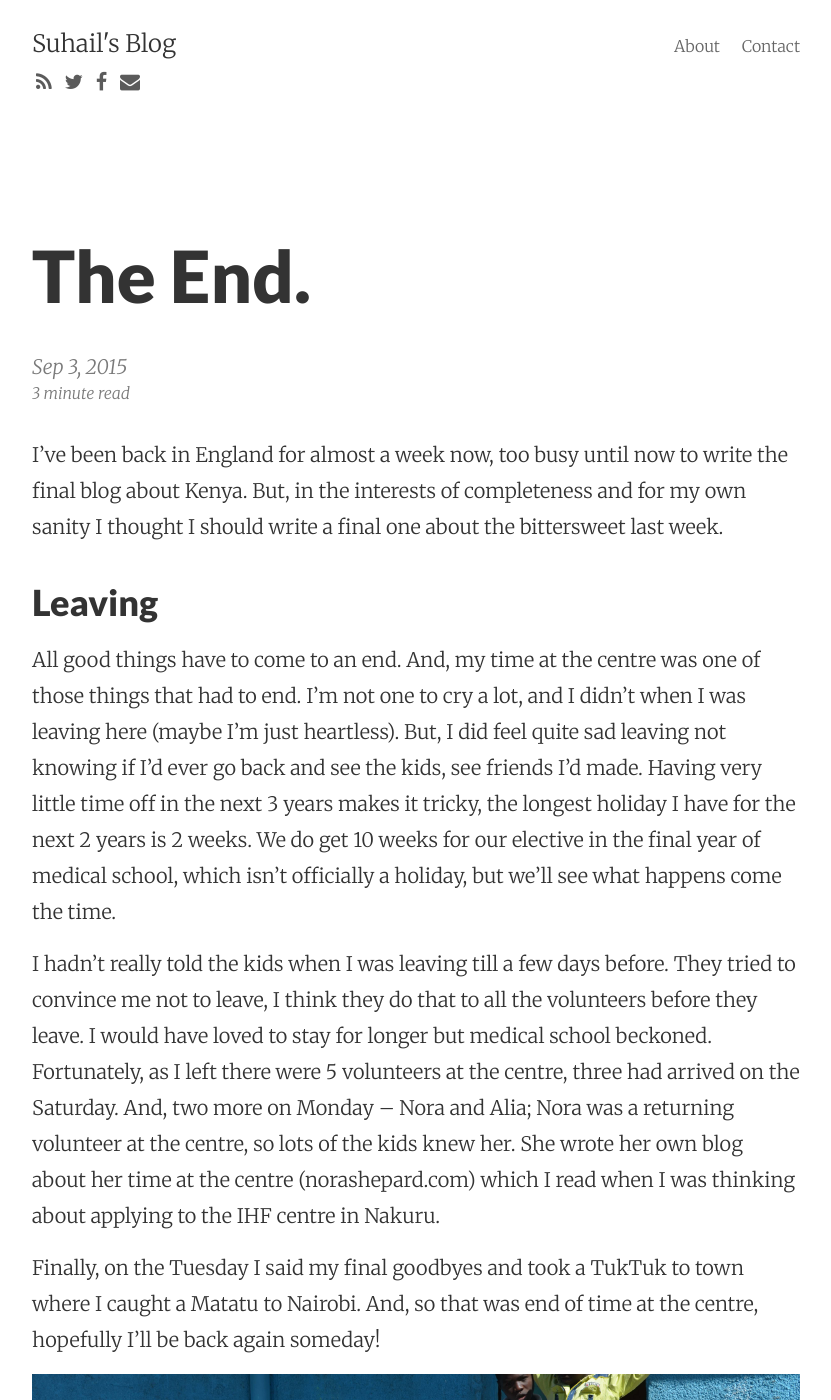
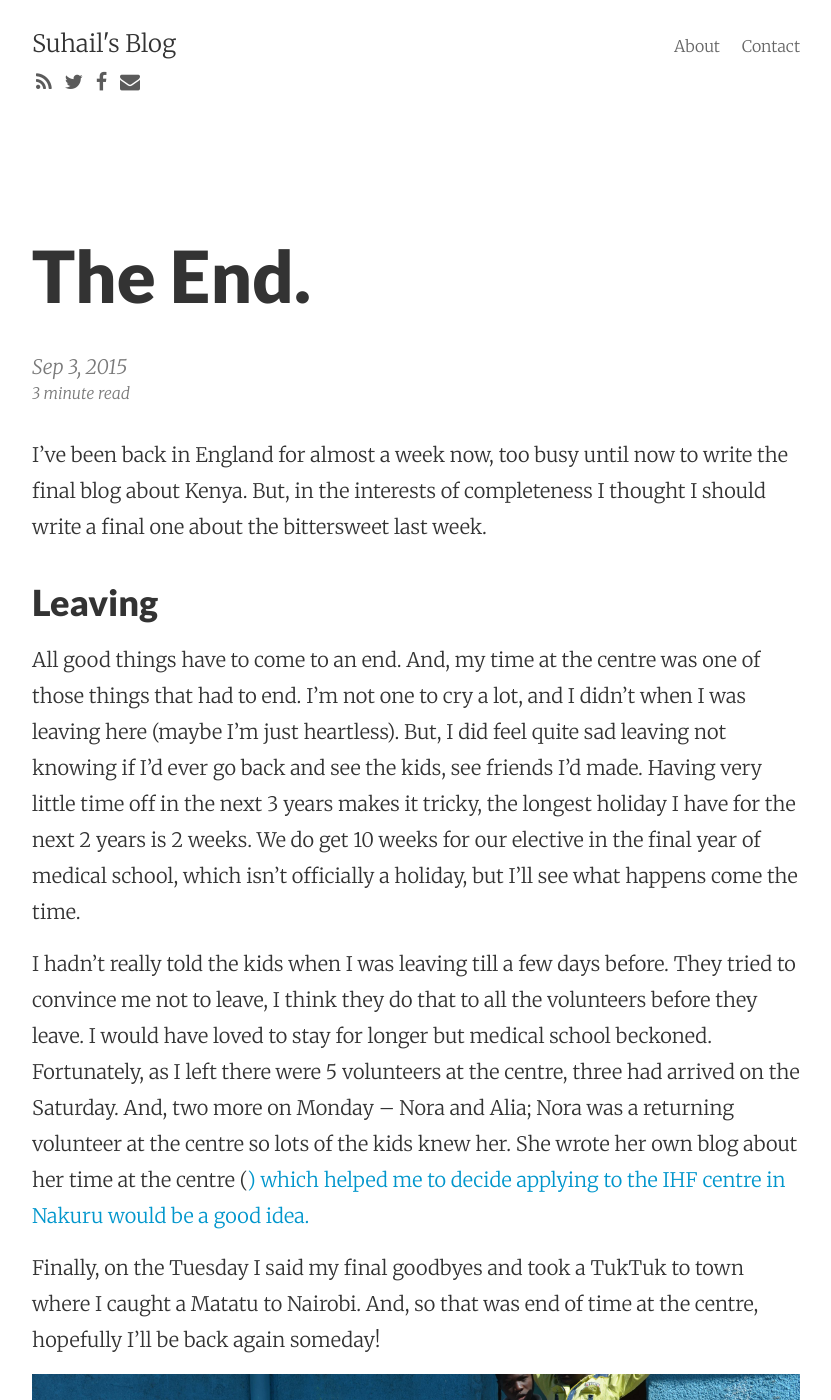
Before and after one commit to suhailenator/suhailenator.github.io, a Jekyll site: the page built from _posts/2015-09-03-the-end.md, in a window 1280 px wide and 1400 px high. Shown: the whole window, without its empty margins (224-1055 px from the left). Built offline with Jekyll 4.4.1, drawn with Linux system fonts in a browser that asks for light colours; nearby versions of some CDN libraries; Markdown is read by kramdown in place of the engine named in the settings; some of the changed text lies outside the part shown.

Commit message:
proofed and ready hopefully!

```diff
--- a/_posts/2015-09-03-the-end.md
+++ b/_posts/2015-09-03-the-end.md
@@ -9,12 +9,12 @@ last_modified_at: 2015-09-03
 categories: kenya
 ---
 
-I’ve been back in England for almost a week now, too busy until now to write the final blog about Kenya. But, in the interests of completeness and for my own sanity I thought I should write a final one about the bittersweet last week.
+I’ve been back in England for almost a week now, too busy until now to write the final blog about Kenya. But, in the interests of completeness I thought I should write a final one about the bittersweet last week.
 
 ###Leaving
-All good things have to come to an end. And, my time at the centre was one of those things that had to end. I’m not one to cry a lot, and I didn’t when I was leaving here (maybe I’m just heartless). But, I did feel quite sad leaving not knowing if I’d ever go back and see the kids, see friends I’d made. Having very little time off in the next 3 years makes it tricky, the longest holiday I have for the next 2 years is 2 weeks. We do get 10 weeks for our elective in the final year of medical school, which isn’t officially a holiday, but we’ll see what happens come the time.
+All good things have to come to an end. And, my time at the centre was one of those things that had to end. I’m not one to cry a lot, and I didn’t when I was leaving here (maybe I’m just heartless). But, I did feel quite sad leaving not knowing if I’d ever go back and see the kids, see friends I’d made. Having very little time off in the next 3 years makes it tricky, the longest holiday I have for the next 2 years is 2 weeks. We do get 10 weeks for our elective in the final year of medical school, which isn’t officially a holiday, but I’ll see what happens come the time.
 
-I hadn’t really told the kids when I was leaving till a few days before. They tried to convince me not to leave, I think they do that to all the volunteers before they leave. I would have loved to stay for longer but medical school beckoned. Fortunately, as I left there were 5 volunteers at the centre, three had arrived on the Saturday. And, two more on Monday – Nora and Alia; Nora was a returning volunteer at the centre, so lots of the kids knew her. She wrote her own blog about her time at the centre (norashepard.com) which I read when I was thinking about applying to the IHF centre in Nakuru.
+I hadn’t really told the kids when I was leaving till a few days before. They tried to convince me not to leave, I think they do that to all the volunteers before they leave. I would have loved to stay for longer but medical school beckoned. Fortunately, as I left there were 5 volunteers at the centre, three had arrived on the Saturday. And, two more on Monday – Nora and Alia; Nora was a returning volunteer at the centre so lots of the kids knew her. She wrote her own blog about her time at the centre (<a href="norashepard.com">) which helped me to decide applying to the IHF centre in Nakuru would be a good idea.
 
 Finally, on the Tuesday I said my final goodbyes and took a TukTuk to town where I caught a Matatu to Nairobi. And, so that was end of time at the centre, hopefully I’ll be back again someday!
 
@@ -23,7 +23,7 @@ Finally, on the Tuesday I said my final goodbyes and took a TukTuk to town where
 
 ###Maasai Mara
 
-Often when I was out I’d ask people what they recommended I see in Kenya, more often than not they would say I should visit the Maasai Mara. It was one of the few places I’d heard of before going to Kenya, so I decided I’d spend my last few days there. You might think being one of the most visited places in Kenya and by having exorbitant entrance fees for non-residents ($80/day) the roads to the Maasai Mara would be good. Some of the roads were indeed very good, but once we got about 70km away, the roads were possibly the worst I’ve been on in Kenya, which is no easy feat. And, in a safari van made for an uncomfortable ride, which despite their seeming lack of any suspension seem to be the most common vehicles on the dust-tracks of the national parks.
+Often when I was out I’d ask people what they recommended I see in Kenya, more often than not they would say I should visit the Maasai Mara. It was one of the few places I’d heard of before going to Kenya, so I decided I’d spend my last few days there. You might think being one of the most visited places in Kenya and by having exorbitant entrance fees for non-residents ($80/day), the roads to the Maasai Mara would be good. Some of the roads were indeed very good, but once we got about 70km away, the roads were possibly the worst I’ve been on in Kenya, which is no easy feat. The ride made more uncomfortable by the safari van, despite having seemingly no suspension - vans like the one was in are the main means of transport around the Maasai Mara.
 
 I could write a lot about how amazing the place was, how we got within metres of lions, zebras and so many other animals. But, instead of doing that I think it’s easier just to post lots of photos – that way you can see how incredible it was. Although you don’t quite get the thrill of the chase.
 
```
